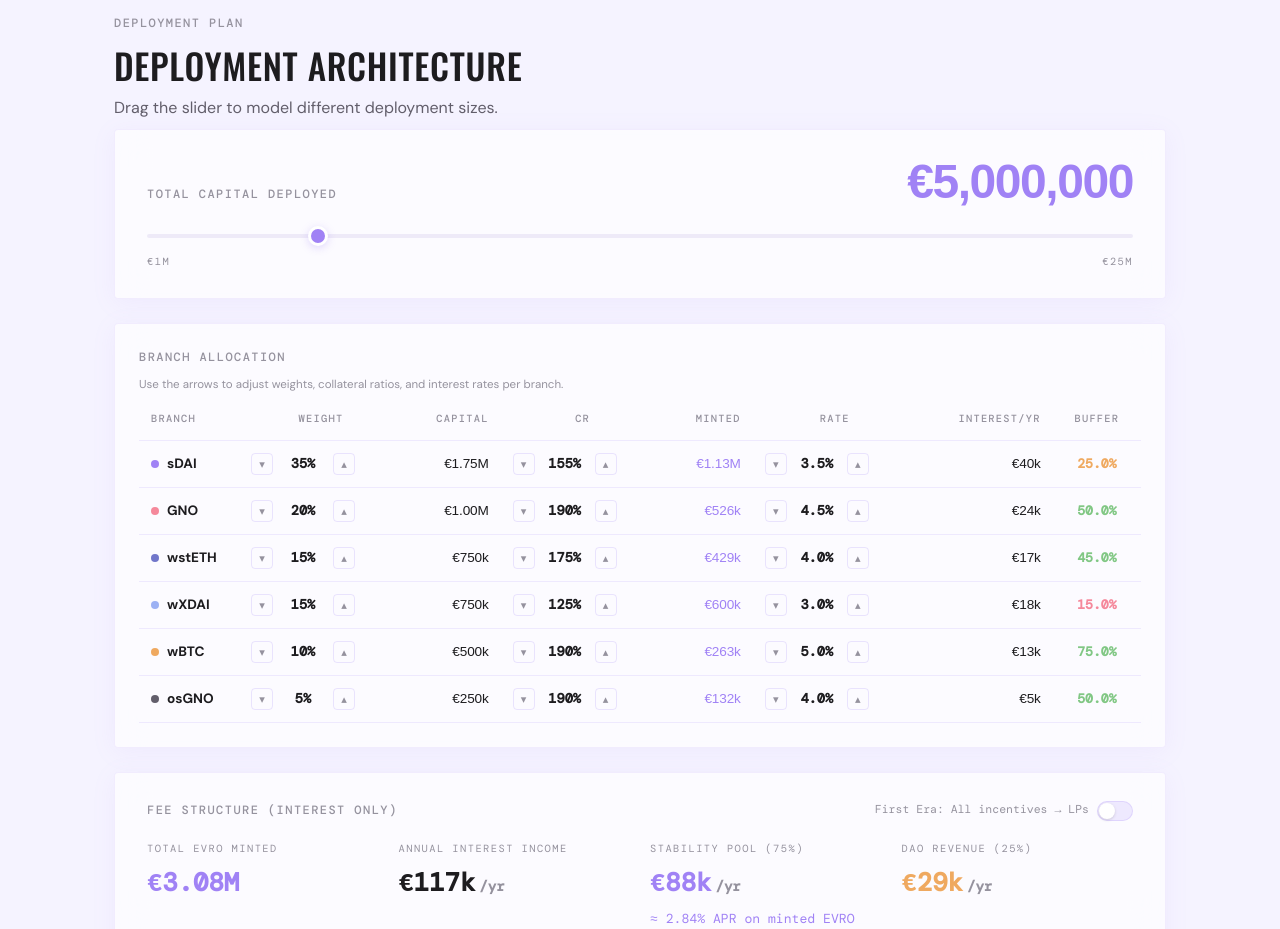
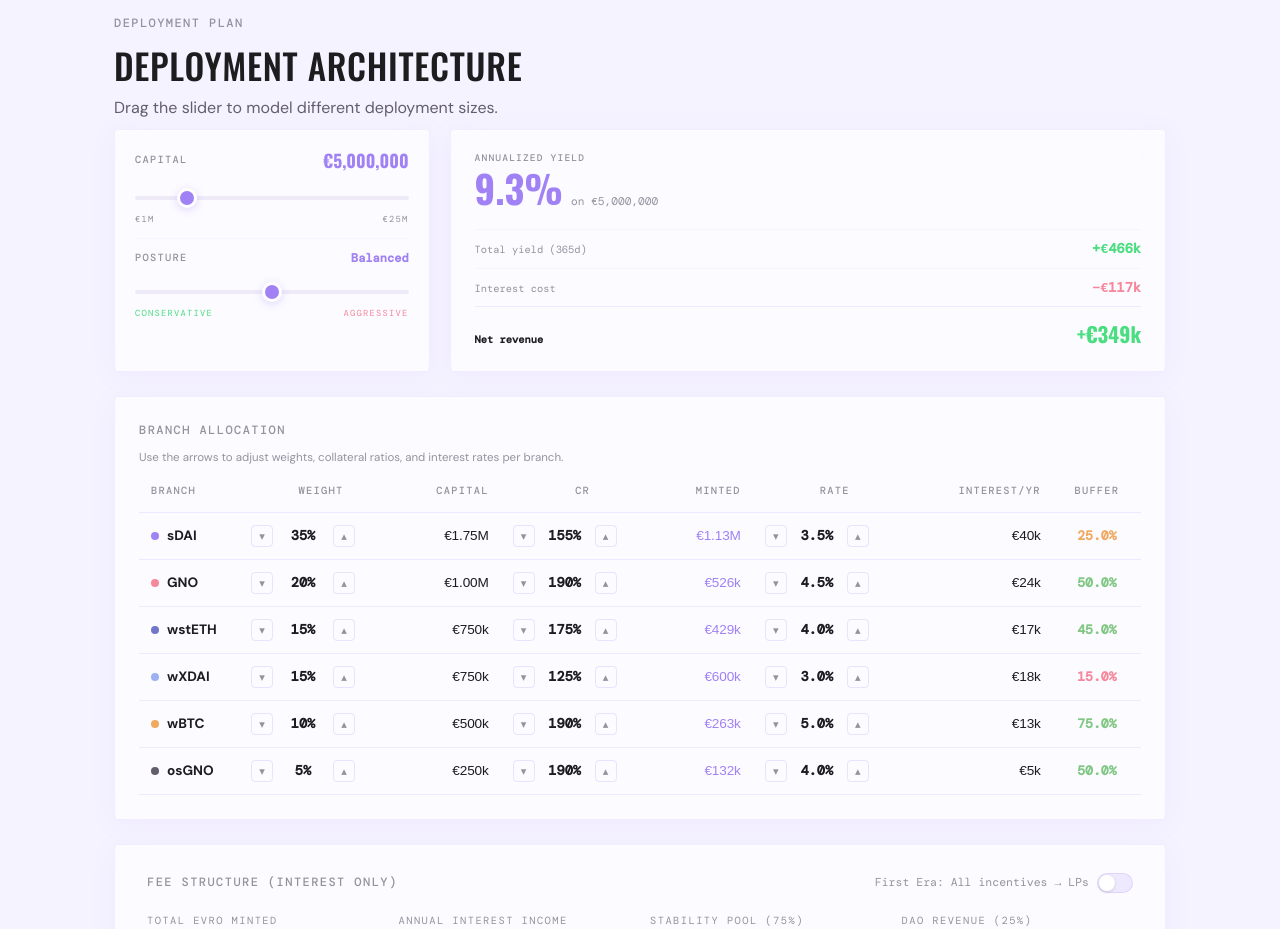
Before and after one commit to evro-finance/deployment, a React (Vite) app: page / in a window 1280 px wide. Shown: the part 1160-2089 px from the top of the page. Built offline with nearby package versions, Linux system fonts and the light colour scheme; a web font is replaced by a local one.

Commit message:
feat: centralize yield computation, wire into DeploymentPlan + RevenueReplay

```diff
--- a/src/App.tsx
+++ b/src/App.tsx
@@ -1,7 +1,9 @@
-import { useState, useEffect, useCallback } from 'react';
+import { useState, useEffect, useCallback, useMemo } from 'react';
 import './styles/tokens.css';
 import './styles/global.css';
 import { DEFAULT_CAPITAL, BRANCHES } from './data/branches';
+import { computeYield } from './data/yield-engine';
+import type { YieldResult } from './data/yield-engine';
 import { Hero } from './components/Hero';
 import { Problem } from './components/Problem';
 import { DeploymentPlan } from './components/DeploymentPlan';
@@ -81,6 +83,12 @@ function App() {
     rate: branchStates[b.id].rate,
   }));
 
+  // Compute yield once, share between DeploymentPlan and RevenueReplay
+  const yieldResult: YieldResult = useMemo(
+    () => computeYield(totalCapital, branchAllocations, incentivesToLps),
+    [totalCapital, branchAllocations, incentivesToLps]
+  );
+
   useEffect(() => {
     const sections = document.querySelectorAll('.section');
     const observer = new IntersectionObserver(
@@ -122,11 +130,13 @@ function App() {
         onToggleIncentives={setIncentivesToLps}
         posture={posture}
         onPostureChange={applyPosture}
+        yieldTotals={yieldResult.totals}
       />
       <RevenueReplay
         totalCapital={totalCapital}
         branches={branchAllocations}
         incentivesToLps={incentivesToLps}
+        yieldResult={yieldResult}
       />
       <Layer2Section />
       <CohortSection />
--- a/src/components/DeploymentPlan.tsx
+++ b/src/components/DeploymentPlan.tsx
@@ -3,6 +3,8 @@ import { BRANCHES, fmt, fmtCompact, fmtPct } from '../data/branches';
 import type { Branch } from '../data/branches';
 import { get } from '../data/content';
 import type { BranchState } from '../App';
+
+import type { YieldResult } from '../data/yield-engine';
 
 interface DeploymentPlanProps {
   totalCapital: number;
@@ -11,6 +13,9 @@ interface DeploymentPlanProps {
   onUpdateBranch: (id: string, field: keyof BranchState, delta: number) => void;
   incentivesToLps: boolean;
   onToggleIncentives: (val: boolean) => void;
+  posture: number;
+  onPostureChange: (val: number) => void;
+  yieldTotals: YieldResult['totals'];
 }
 
 const STEP_WEIGHT = 0.01;
@@ -61,6 +66,8 @@ export function DeploymentPlan({
   totalCapital, onCapitalChange,
   branchStates, onUpdateBranch,
   incentivesToLps, onToggleIncentives,
+  posture, onPostureChange,
+  yieldTotals,
 }: DeploymentPlanProps) {
 
   const totalWeight = Object.values(branchStates).reduce((s, b) => s + b.weight, 0);
@@ -118,20 +125,95 @@ export function DeploymentPlan({
         />
       )}
 
-      {/* ── Capital Slider ──────────────────────────────── */}
-      <div className="glass-card" style={{ padding: '28px 32px', marginBottom: '24px' }}>
-        <div style={{ display: 'flex', justifyContent: 'space-between', alignItems: 'baseline', marginBottom: '14px' }}>
-          <span className="label">Total Capital Deployed</span>
-          <span className="data-xl" style={{ color: 'var(--accent)' }}>{fmt(totalCapital)}</span>
+      {/* ── Controls + Output Row ── */}
+      <div style={{ display: 'flex', gap: '20px', marginBottom: '24px', alignItems: 'stretch' }}>
+        {/* ── Controls (30%) ── */}
+        <div className="glass-card" style={{ padding: '16px 20px', flex: '0 0 30%', minWidth: 0 }}>
+          <div style={{ display: 'flex', justifyContent: 'space-between', alignItems: 'center', marginBottom: '8px' }}>
+            <span className="label" style={{ fontSize: '0.65rem' }}>Capital</span>
+            <span style={{ fontFamily: 'var(--font-heading)', fontSize: '1.1rem', fontWeight: 700, color: 'var(--accent)' }}>{fmt(totalCapital)}</span>
+          </div>
+          <input
+            type="range" min={1_000_000} max={25_000_000} step={500_000}
+            value={totalCapital}
+            onChange={e => onCapitalChange(Number(e.target.value))}
+            style={{ margin: 0 }}
+          />
+          <div style={{ display: 'flex', justifyContent: 'space-between', marginTop: '4px', marginBottom: '12px' }}>
+            <span className="label-sm" style={{ fontSize: '0.55rem' }}>€1M</span>
+            <span className="label-sm" style={{ fontSize: '0.55rem' }}>€25M</span>
+          </div>
+
+          <div style={{ borderTop: '1px solid rgba(160,130,245,0.06)', paddingTop: '10px' }}>
+            <div style={{ display: 'flex', justifyContent: 'space-between', alignItems: 'center', marginBottom: '8px' }}>
+              <span className="label" style={{ fontSize: '0.65rem' }}>Posture</span>
+              <span style={{
+                fontFamily: 'var(--font-mono)', fontSize: '0.75rem', fontWeight: 600,
+                color: posture < 0.35 ? '#4ADE80' : posture > 0.65 ? '#F5889B' : '#A082F5',
+              }}>
+                {posture < 0.35 ? 'Conservative' : posture > 0.65 ? 'Aggressive' : 'Balanced'}
+              </span>
+            </div>
+            <input
+              type="range" min={0} max={1} step={0.05}
+              value={posture}
+              onChange={e => onPostureChange(Number(e.target.value))}
+              style={{ margin: 0 }}
+            />
+            <div style={{ display: 'flex', justifyContent: 'space-between', marginTop: '4px' }}>
+              <span className="label-sm" style={{ fontSize: '0.55rem', color: '#4ADE80' }}>Conservative</span>
+              <span className="label-sm" style={{ fontSize: '0.55rem', color: '#F5889B' }}>Aggressive</span>
+            </div>
+          </div>
         </div>
-        <input
-          type="range" min={1_000_000} max={25_000_000} step={500_000}
-          value={totalCapital}
-          onChange={e => onCapitalChange(Number(e.target.value))}
-        />
-        <div style={{ display: 'flex', justifyContent: 'space-between', marginTop: '8px' }}>
-          <span className="label-sm">€1M</span>
-          <span className="label-sm">€25M</span>
+
+        {/* ── Output Summary (70%) ── */}
+        <div className="glass-card" style={{ padding: '20px 24px', flex: 1, minWidth: 0, display: 'flex', flexDirection: 'column', justifyContent: 'center' }}>
+          {/* Headline: APY */}
+          <div style={{ marginBottom: '16px' }}>
+            <span className="label" style={{ fontSize: '0.6rem', display: 'block', marginBottom: '4px' }}>Annualized Yield</span>
+            <span style={{
+              fontFamily: 'var(--font-heading)', fontSize: '2.4rem', fontWeight: 700,
+              color: '#A082F5', lineHeight: 1,
+            }}>
+              {yieldTotals.annualizedPct.toFixed(1)}%
+            </span>
+            <span style={{ fontFamily: 'var(--font-mono)', fontSize: '0.7rem', color: 'var(--muted-foreground)', marginLeft: '8px' }}>
+              on {fmt(totalCapital)}
+            </span>
+          </div>
+
+          {/* Total Yield */}
+          <div style={{
+            display: 'flex', justifyContent: 'space-between', alignItems: 'baseline',
+            padding: '8px 0', borderTop: '1px solid rgba(160,130,245,0.06)',
+          }}>
+            <span style={{ fontFamily: 'var(--font-mono)', fontSize: '0.65rem', color: 'var(--muted-foreground)' }}>Total yield ({yieldTotals.totalDays}d)</span>
+            <span style={{ fontFamily: 'var(--font-mono)', fontSize: '0.85rem', fontWeight: 600, color: '#4ADE80' }}>+{fmtCompact(yieldTotals.evroTotal)}</span>
+          </div>
+
+          {/* Interest cost */}
+          <div style={{
+            display: 'flex', justifyContent: 'space-between', alignItems: 'baseline',
+            padding: '8px 0', borderTop: '1px solid rgba(160,130,245,0.06)',
+          }}>
+            <span style={{ fontFamily: 'var(--font-mono)', fontSize: '0.65rem', color: 'var(--muted-foreground)' }}>Interest cost</span>
+            <span style={{ fontFamily: 'var(--font-mono)', fontSize: '0.85rem', fontWeight: 600, color: '#F5889B' }}>−{fmtCompact(results.totalInterest)}</span>
+          </div>
+
+          {/* Net */}
+          <div style={{
+            display: 'flex', justifyContent: 'space-between', alignItems: 'baseline',
+            padding: '10px 0 0', borderTop: '1px solid rgba(160,130,245,0.15)',
+          }}>
+            <span style={{ fontFamily: 'var(--font-mono)', fontSize: '0.65rem', fontWeight: 600, color: 'var(--foreground)' }}>Net revenue</span>
+            <span style={{
+              fontFamily: 'var(--font-heading)', fontSize: '1.3rem', fontWeight: 700,
+              color: (yieldTotals.evroTotal - results.totalInterest) > 0 ? '#4ADE80' : '#F5889B',
+            }}>
+              {(yieldTotals.evroTotal - results.totalInterest) > 0 ? '+' : ''}{fmtCompact(yieldTotals.evroTotal - results.totalInterest)}
+            </span>
+          </div>
         </div>
       </div>
 
--- a/src/components/RevenueReplay.tsx
+++ b/src/components/RevenueReplay.tsx
@@ -1,9 +1,7 @@
-import { useMemo } from 'react';
 import {
   AreaChart, Area, Line, XAxis, YAxis, Tooltip,
   ResponsiveContainer, CartesianGrid, ReferenceLine
 } from 'recharts';
-import { computeYield } from '../data/yield-engine';
 import type { YieldResult } from '../data/yield-engine';
 
 interface BranchAlloc {
@@ -17,6 +15,7 @@ interface RevenueReplayProps {
   totalCapital: number;
   branches: BranchAlloc[];
   incentivesToLps: boolean;
+  yieldResult: YieldResult;
 }
 
 const tooltipStyle: React.CSSProperties = {
@@ -31,11 +30,8 @@ const fmtEur = (v: number) => {
   return `€${v.toFixed(0)}`;
 };
 
-export function RevenueReplay({ totalCapital, branches, incentivesToLps }: RevenueReplayProps) {
-  const result: YieldResult = useMemo(
-    () => computeYield(totalCapital, branches, incentivesToLps),
-    [totalCapital, branches, incentivesToLps]
-  );
+export function RevenueReplay({ totalCapital, incentivesToLps, yieldResult }: RevenueReplayProps) {
+  const result = yieldResult;
 
   const sampled = result.days.filter((_, i) => i % 2 === 0 || i === result.days.length - 1);
   const tickInterval = Math.floor(sampled.length / 7);
```
